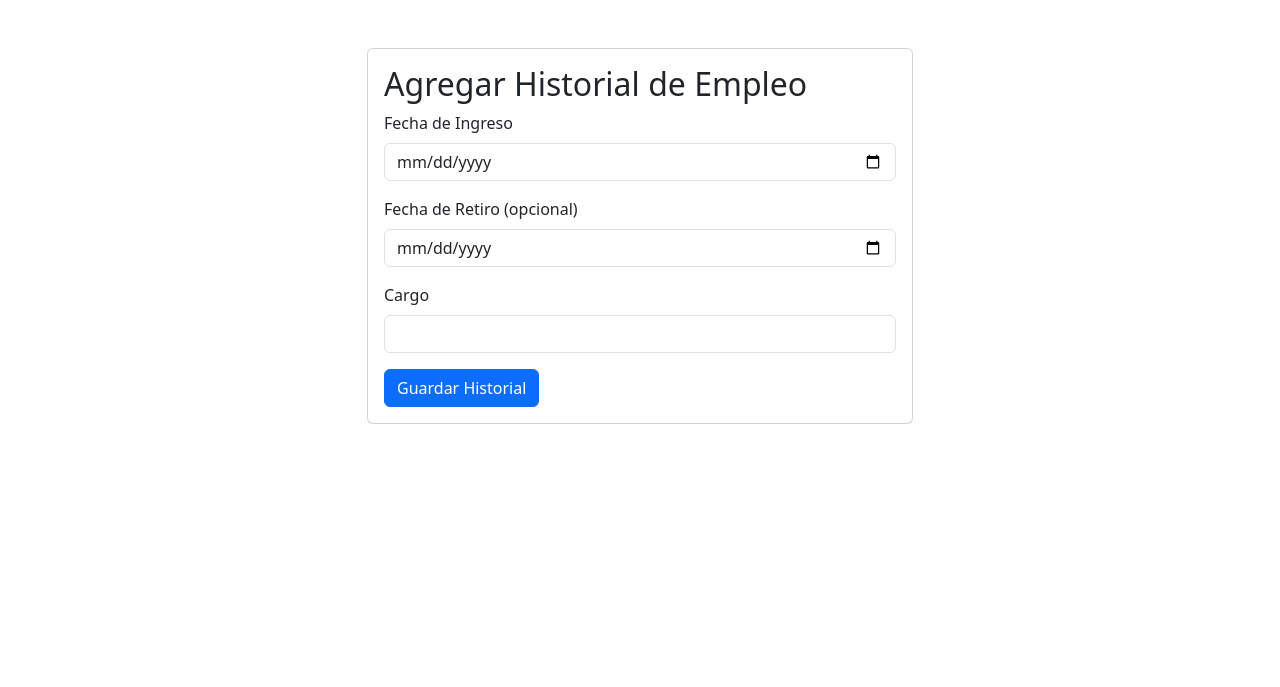
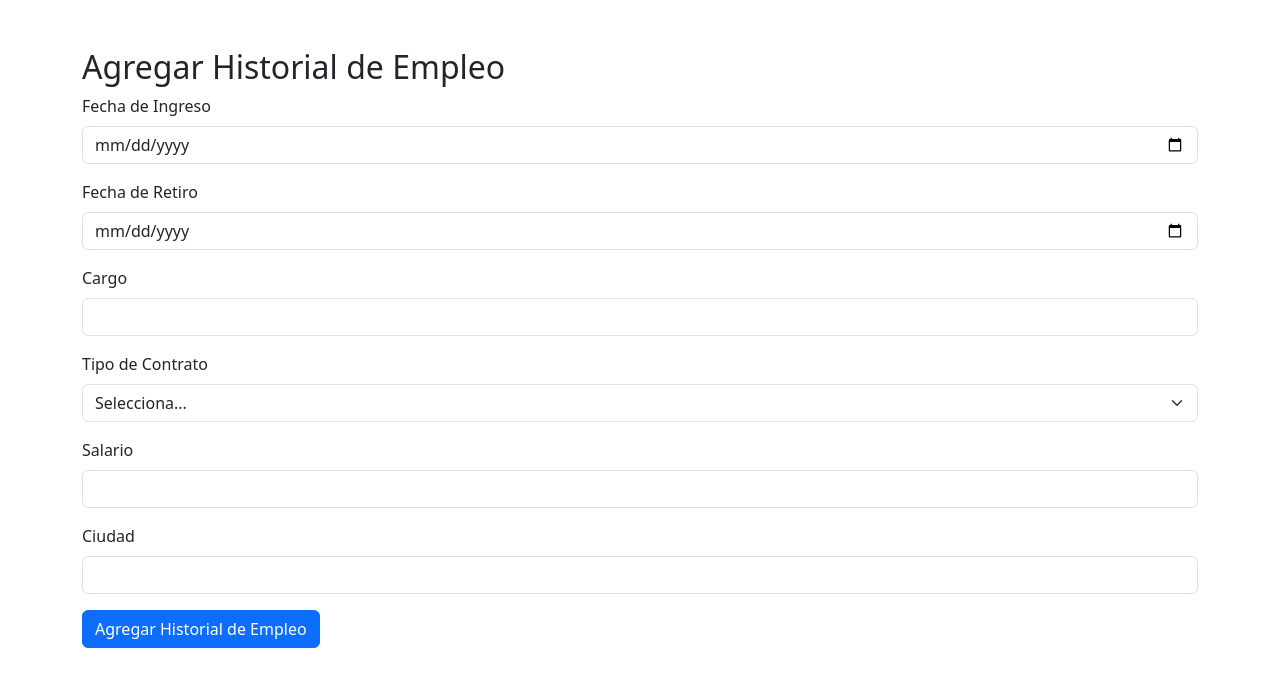
Before and after one commit to DEDVO/certificados, a Flask app: page /historial_empleo in a window 1280 px wide. Shown: the top 687 px of the page. Run offline with Flask 3, Linux system fonts and the light colour scheme; a user stored in the database is signed in; parts of the project's set-up code (start-up, migrations or seed data) failed here and were passed over; some libraries are stand-ins or nearby versions.

Commit message:
Certificado corregido

```diff
--- a/app.py
+++ b/app.py
@@ -4,7 +4,9 @@ from werkzeug.security import generate_password_hash, check_password_hash
 import os
 from datetime import datetime
 from fpdf import FPDF
+import locale
 
+locale.setlocale(locale.LC_TIME, 'es_ES.UTF-8')
 app = Flask(__name__, template_folder='templates')
 app.config['SQLALCHEMY_DATABASE_URI'] = 'sqlite:///base_de_datos.db'
 app.config['SQLALCHEMY_TRACK_MODIFICATIONS'] = False
@@ -40,6 +42,9 @@ class HistorialEmpleo(db.Model):
     fecha_ingreso = db.Column(db.Date, nullable=False)
     fecha_retiro = db.Column(db.Date)
     cargo = db.Column(db.String(100), nullable=False)
+    tipo_contrato = db.Column(db.String(50), nullable=False)  # Añadido el tipo de contrato
+    salario = db.Column(db.Numeric(10, 2), nullable=False)  # Añadido el salario
+    ciudad = db.Column(db.String(50), nullable=False)  # Añadida la ciudad
 
     persona = db.relationship('Persona', backref=db.backref('historial_empleo', lazy=True))
 
@@ -105,9 +110,12 @@ def historial_empleo():
         else:
             fecha_retiro = None
         cargo = request.form['cargo']
+        tipo_contrato = request.form['tipo_contrato']  # Recibe tipo de contrato
+        salario = request.form['salario']  # Recibe salario
+        ciudad = request.form['ciudad']  # Recibe ciudad
         persona_id = session['usuario_id']
 
-        historial = HistorialEmpleo(persona_id=persona_id, fecha_ingreso=fecha_ingreso, fecha_retiro=fecha_retiro, cargo=cargo)
+        historial = HistorialEmpleo(persona_id=persona_id, fecha_ingreso=fecha_ingreso, fecha_retiro=fecha_retiro, cargo=cargo, tipo_contrato=tipo_contrato, salario=salario, ciudad=ciudad)
         db.session.add(historial)
         db.session.commit()
 
@@ -126,28 +134,54 @@ def generar_certificado():
         flash('No se encontró a la persona en la base de datos.', 'error')
         return redirect(url_for('dashboard'))
 
-    filename = f"certificados/{persona.nombre}_{persona.numero_identificacion}.pdf"
+    # Obtén el historial más reciente
     historial = HistorialEmpleo.query.filter_by(persona_id=persona.id).order_by(HistorialEmpleo.fecha_ingreso.desc()).first()
     if not historial:
-        cargo = "Desconocido"
-    else:
-        cargo = historial.cargo
+        flash('No se encontró historial de empleo para la persona.', 'error')
+        return redirect(url_for('dashboard'))
 
-    create_pdf(persona.nombre, persona.numero_identificacion, cargo, filename)
+    filename = f"certificados/{persona.nombre}_{persona.numero_identificacion}.pdf"
+    create_pdf(persona.nombre, persona.numero_identificacion, historial, filename)
     return send_file(filename, as_attachment=True)
 
-def create_pdf(nombre, numero_identificacion, cargo, filename):
+def create_pdf(nombre, numero_identificacion, historial, filename):
     pdf = FPDF()
     pdf.add_page()
 
     pdf.set_font("Arial", size=12)
-    pdf.cell(200, 10, txt=f"Certificado para {nombre}", ln=True, align='C')
+
+    # Número de referencia
+    pdf.cell(0, 10, txt="R-DTH-0932-24", ln=True, align='R')
+
+    # Información de la empresa
+    pdf.set_font("Arial", 'B', 14)
+    pdf.cell(0, 10, txt="EMPRESA S.A.S", ln=True, align='C')
+    pdf.set_font("Arial", size=12)
+    pdf.cell(0, 10, txt="NIT 123456789-4", ln=True, align='C')
+    pdf.cell(0, 10, txt="CERTIFICA", ln=True, align='C')
     pdf.ln(10)
-    pdf.cell(200, 10, txt=f"ID: {numero_identificacion}", ln=True, align='C')
-    pdf.ln(10)
-    pdf.cell(200, 10, txt=f"Cargo: {cargo}", ln=True, align='C')
-    pdf.ln(10)
-    pdf.cell(200, 10, txt="Fecha de emisión: 2024", ln=True, align='C')
+
+    # Detalles del certificado
+    pdf.set_font("Arial", size=12)
+    pdf.multi_cell(0, 10, txt=(
+        f"Que el (la) señor(a) {nombre.upper()}, identificado(a) con la "
+        f"cédula de Ciudadanía No {numero_identificacion}, labora en esta compañía así:\n"
+        f"FECHA DE INGRESO: {historial.fecha_ingreso.strftime('%d DE %B DE %Y').upper()}\n"
+        f"CARGO DESEMPEÑADO: {historial.cargo.upper()}\n\n"
+        f"TIPO DE CONTRATO: {historial.tipo_contrato.upper()}\n\n"
+        f"SALARIO BASICO: $ {historial.salario:,.2f}\n\n"
+        f"CIUDAD: {historial.ciudad.upper()}\n\n"
+        "Se expide la presente certificación a solicitud del interesado(a) en Palmira-Valle del "
+        f"cauca el {datetime.now().strftime('%d')} de {datetime.now().strftime('%B')} del año "
+        f"{datetime.now().strftime('%Y')}.\n\n"
+        "Cordialmente,"
+    ))
+
+    pdf.ln(20)
+    pdf.cell(0, 10, txt="DEIVER ANDRES ORDOSGOITIA VILLADIEGO", ln=True, align='C')
+    pdf.cell(0, 10, txt="Representante legal", ln=True, align='C')
+    pdf.cell(0, 10, txt="NIT: 123456789-4", ln=True, align='C')
+    pdf.cell(0, 10, txt="Tel. (601)1234567 EXT.4103-4101 Cel. 1234567890", ln=True, align='C')
 
     pdf.output(filename)
 
--- a/models.py
+++ b/models.py
@@ -34,5 +34,8 @@ class HistorialEmpleo(db.Model):
     fecha_ingreso = db.Column(db.Date, nullable=False)
     fecha_retiro = db.Column(db.Date)
     cargo = db.Column(db.String(100), nullable=False)
+    tipo_contrato = db.Column(db.String(50), nullable=False)
+    salario = db.Column(db.Numeric(10, 2), nullable=False)
+    ciudad = db.Column(db.String(50), nullable=False)
 
     persona = db.relationship('Persona', backref=db.backref('historial_empleo', lazy=True))
--- a/templates/historial_empleo.html
+++ b/templates/historial_empleo.html
@@ -8,30 +8,41 @@
 </head>
 <body>
     <div class="container mt-5">
-        <div class="row justify-content-center">
-            <div class="col-md-6">
-                <div class="card">
-                    <div class="card-body">
-                        <h2 class="card-title">Agregar Historial de Empleo</h2>
-                        <form method="POST">
+        <h2>Agregar Historial de Empleo</h2>
+        <form action="{{ url_for('historial_empleo') }}" method="POST">
             <div class="mb-3">
                 <label for="fecha_ingreso" class="form-label">Fecha de Ingreso</label>
                 <input type="date" class="form-control" id="fecha_ingreso" name="fecha_ingreso" required>
             </div>
             <div class="mb-3">
-                                <label for="fecha_retiro" class="form-label">Fecha de Retiro (opcional)</label>
+                <label for="fecha_retiro" class="form-label">Fecha de Retiro</label>
                 <input type="date" class="form-control" id="fecha_retiro" name="fecha_retiro">
             </div>
             <div class="mb-3">
                 <label for="cargo" class="form-label">Cargo</label>
                 <input type="text" class="form-control" id="cargo" name="cargo" required>
             </div>
-                            <button type="submit" class="btn btn-primary">Guardar Historial</button>
+            <div class="mb-3">
+                <label for="tipo_contrato" class="form-label">Tipo de Contrato</label>
+                <select class="form-select" id="tipo_contrato" name="tipo_contrato" required>
+                    <option value="" disabled selected>Selecciona...</option>
+                    <option value="Fijo">Fijo</option>
+                    <option value="Temporal">Temporal</option>
+                    <option value="Por horas">Por horas</option>
+                    <option value="Prácticas">Prácticas</option>
+                    <option value="Otro">Otro</option>
+                </select>
+            </div>
+            <div class="mb-3">
+                <label for="salario" class="form-label">Salario</label>
+                <input type="number" class="form-control" id="salario" name="salario" required>
+            </div>
+            <div class="mb-3">
+                <label for="ciudad" class="form-label">Ciudad</label>
+                <input type="text" class="form-control" id="ciudad" name="ciudad" required>
+            </div>
+            <button type="submit" class="btn btn-primary">Agregar Historial de Empleo</button>
         </form>
-                    </div>
-                </div>
-            </div>
-        </div>
     </div>
 
     <script src="https://cdnjs.cloudflare.com/ajax/libs/bootstrap/5.3.0/js/bootstrap.bundle.min.js"></script>
```
Also changed, not shown: instance/base_de_datos.db (deleted). Lines whose indentation alone changed are shown as unchanged.
